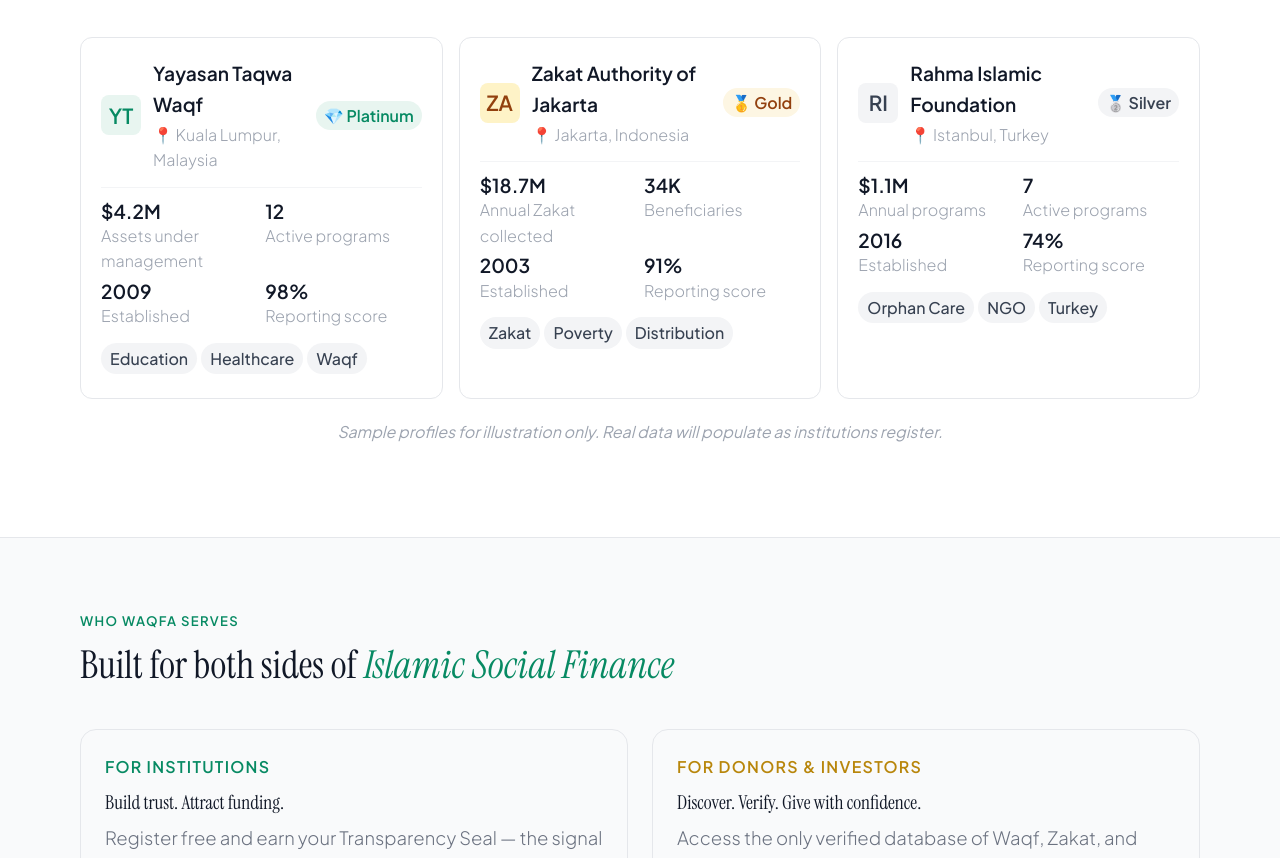
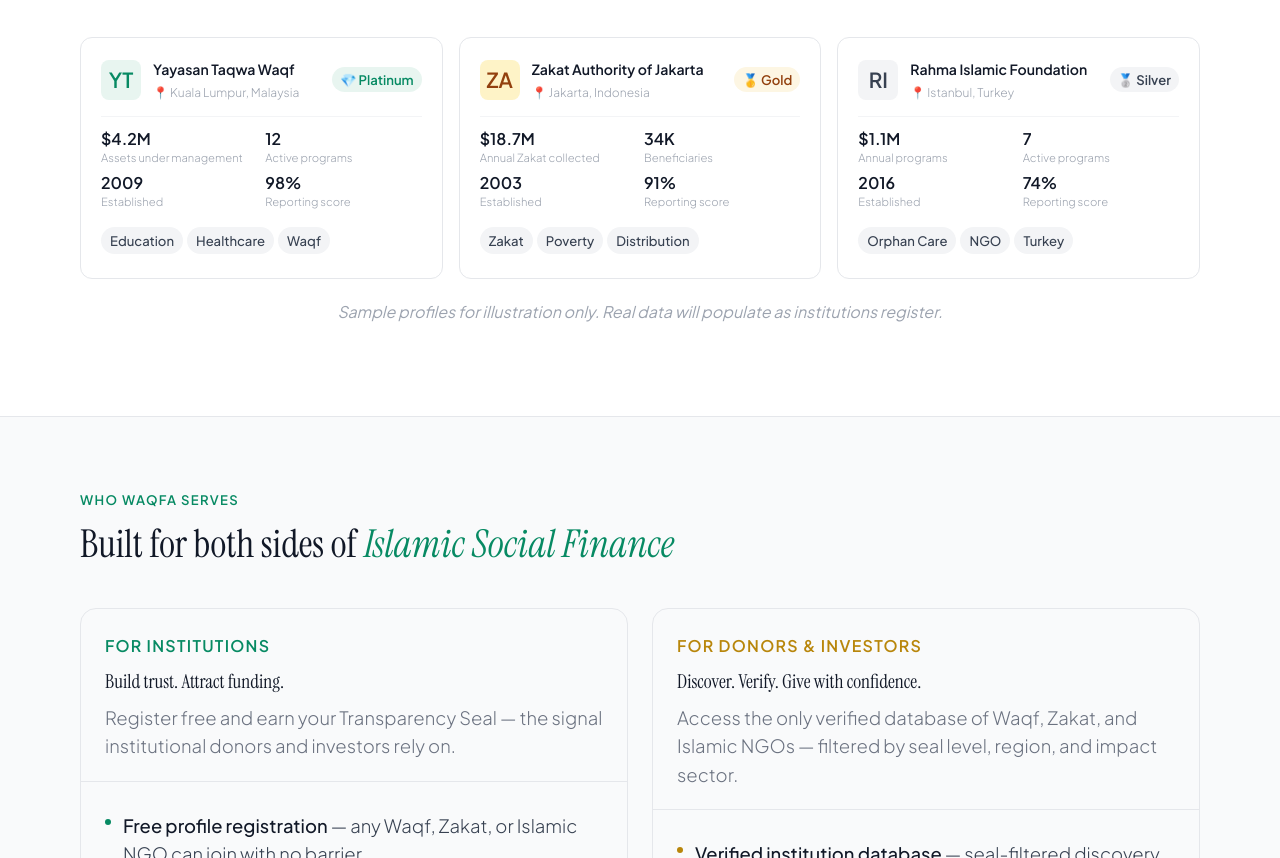
Before and after one commit to Rinatt001/Waqfa, a plain HTML site: page index.html in a window 1280 px wide. Shown: the part 2450-3308 px from the top of the page. Drawn offline with Linux system fonts and the light colour scheme.

Commit message:
Update index.html

```diff
--- a/index.html
+++ b/index.html
@@ -525,13 +525,13 @@
   color: var(--teal);
   flex-shrink: 0;
 }
-.inst-name { font-size: 1.2rem; font-weight: 600; color: var(--ink); margin-bottom: 2px; }
-.inst-loc { font-size: 1rem; color: var(--ink-faint); font-weight: 300; }
+.inst-name { font-size: 0.88rem; font-weight: 600; color: var(--ink); margin-bottom: 2px; }
+.inst-loc { font-size: 0.75rem; color: var(--ink-faint); font-weight: 300; }
 .inst-seal {
   display: inline-flex;
   align-items: center;
   gap: 4px;
-  font-size: 1rem;
+  font-size: 0.82rem;
   font-weight: 600;
   padding: 2px 8px;
   border-radius: 20px;
@@ -548,13 +548,13 @@
   margin-bottom: 14px;
 }
 .inst-stat { }
-.inst-stat .v { font-size: 1.2rem; font-weight: 600; color: var(--ink); line-height: 1; margin-bottom: 2px; }
-.inst-stat .l { font-size: 1rem; color: var(--ink-faint); font-weight: 300; }
+.inst-stat .v { font-size: 1rem; font-weight: 600; color: var(--ink); line-height: 1; margin-bottom: 2px; }
+.inst-stat .l { font-size: 0.7rem; color: var(--ink-faint); font-weight: 300; }
 .inst-tag {
   display: inline-block;
   background: var(--gray-100);
   color: var(--ink-mid);
-  font-size: 1rem;
+  font-size: 0.82rem;
   font-weight: 500;
   padding: 3px 9px;
   border-radius: 20px;
```
